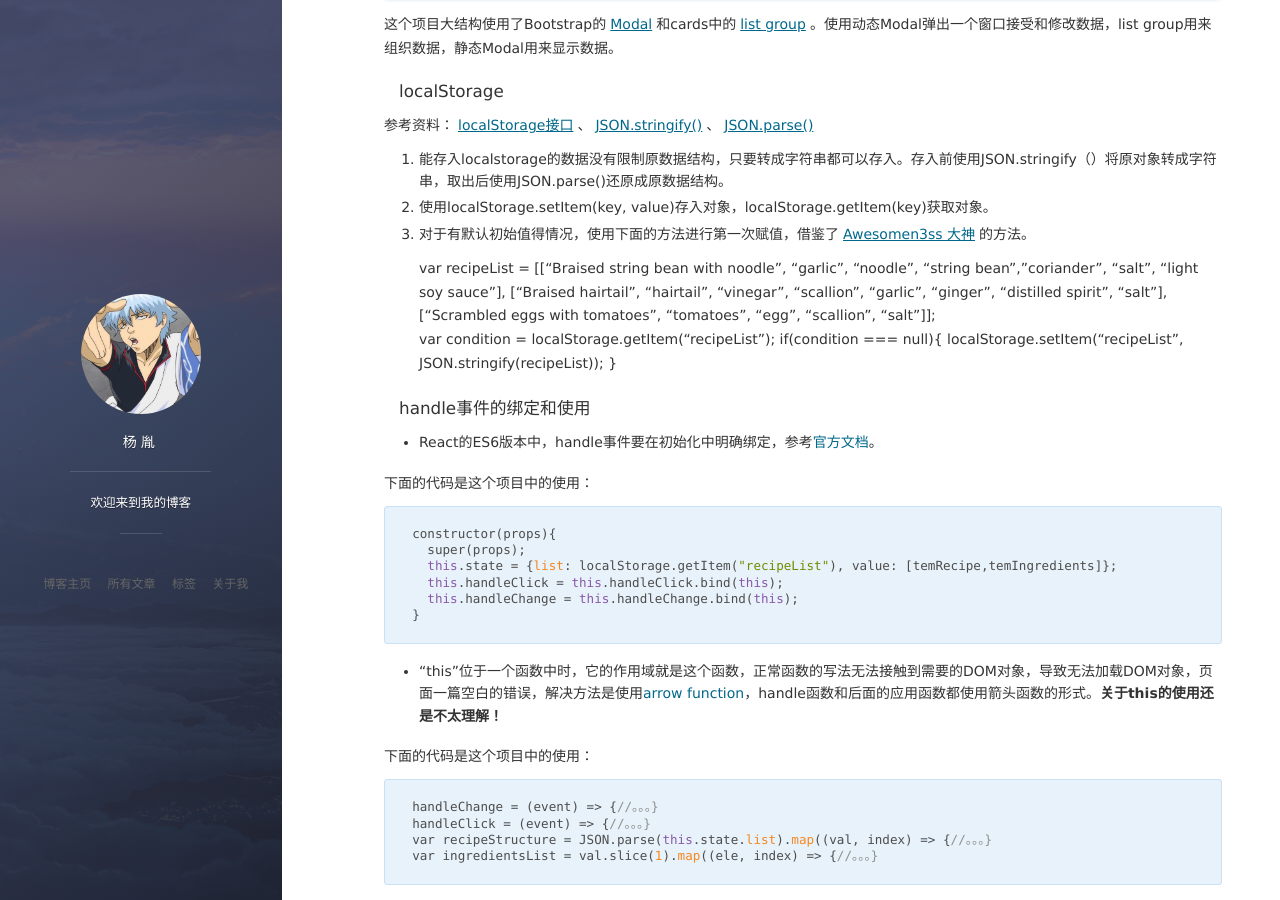
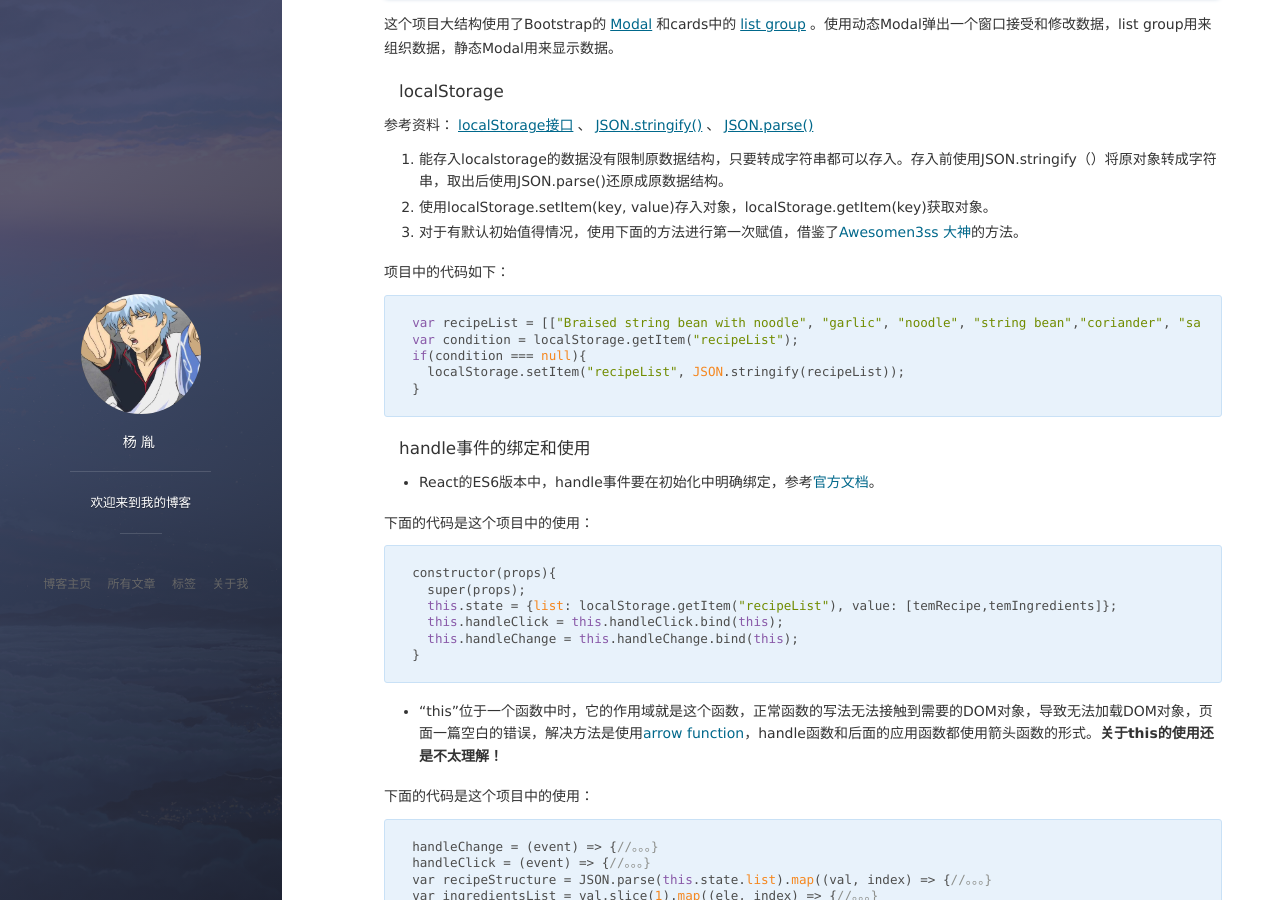
Before and after one commit to ginnko/old-blog, a Jekyll site: the page built from _posts/2017-06-19-React learn.md, in a window 1280 px wide and 900 px high, scrolled down 2874 px. Built offline with Jekyll 4.4.1, drawn with Linux system fonts in a browser that asks for light colours; nearby versions of some CDN libraries; Markdown is read by kramdown in place of the engine named in the settings; comment, search, counter and statistics services are not loaded.

Commit message:
fix something

```diff
--- a/_posts/2017-06-19-React learn.md
+++ b/_posts/2017-06-19-React learn.md
@@ -119,6 +119,7 @@ tag: React
 2. 使用localStorage.setItem(key, value)存入对象，localStorage.getItem(key)获取对象。
 3. 对于有默认初始值得情况，使用下面的方法进行第一次赋值，借鉴了[Awesomen3ss 大神](https://codepen.io/awesom3/pen/Hlfma?editors=1010)的方法。
 
+项目中的代码如下：
 
 	var recipeList = [["Braised string bean with noodle", "garlic", "noodle", "string bean","coriander", "salt", "light soy sauce"], ["Braised hairtail", "hairtail", "vinegar", "scallion", "garlic", "ginger", "distilled spirit", "salt"], ["Scrambled eggs with tomatoes", "tomatoes", "egg", "scallion", "salt"]];
 	var condition = localStorage.getItem("recipeList");
```
